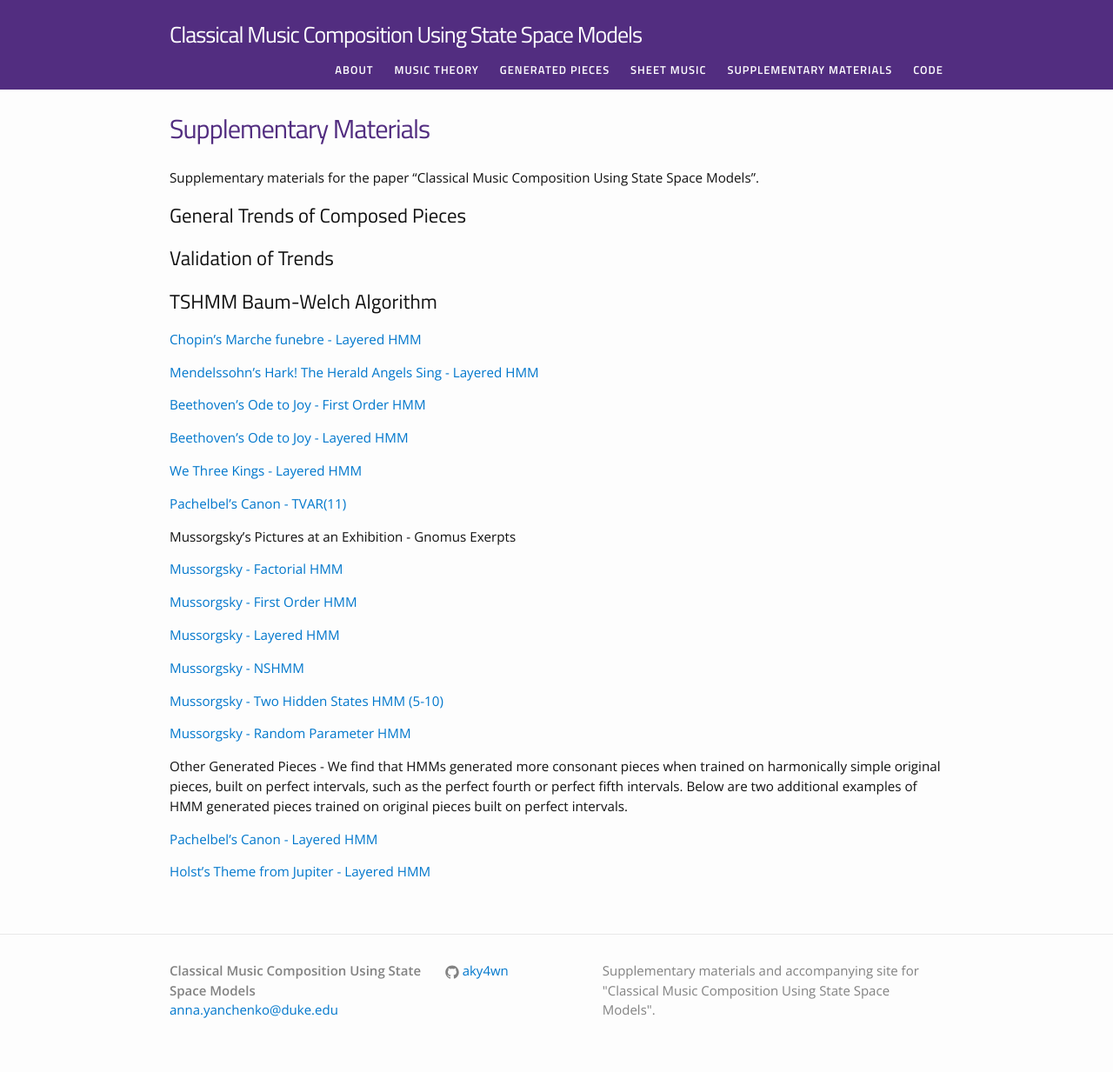
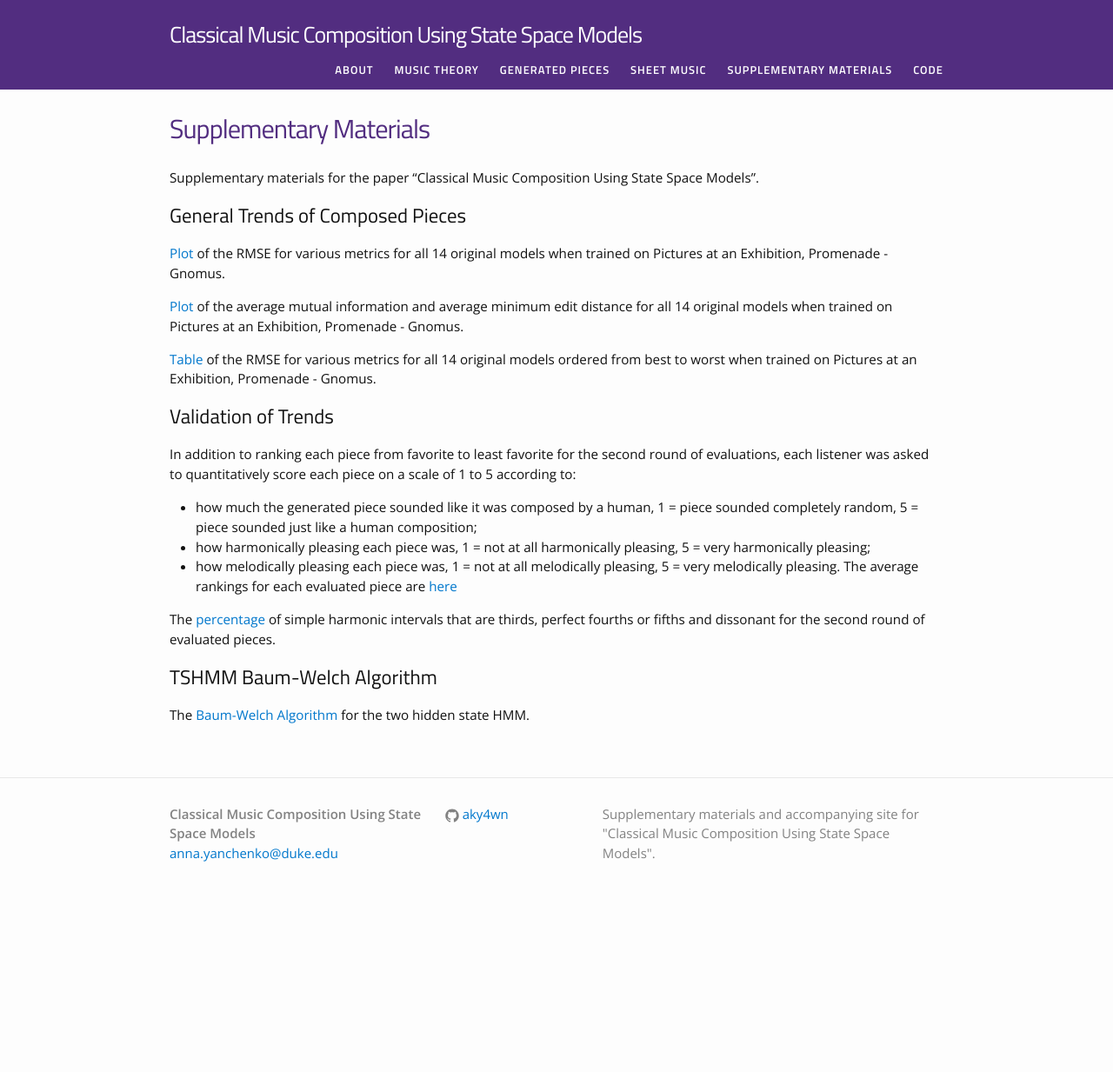
Before and after one commit to aky4wn/Classical-Music-Composition-Using-State-Space-Models, a Jekyll site: the page built from supplementary.md, in a window 1280 px wide. Shown: the whole page at 87% size. Built offline with Jekyll 4.4.1, drawn with Linux system fonts in a browser that asks for light colours; after the commit the page ends 1052 px from its top, so only the background shows below that.

Commit message:
Update supplementary.md

```diff
--- a/supplementary.md
+++ b/supplementary.md
@@ -6,44 +6,21 @@ permalink: /supplementary/
 Supplementary materials for the paper "Classical Music Composition Using State Space Models".
 
 ## General Trends of Composed Pieces
+[Plot]({{ site.url }}/supp/muss_RMSE_supp.pdf) of the RMSE for various metrics for all 14 original models when trained on Pictures at an Exhibition, Promenade - Gnomus.
 
+[Plot]({{ site.url }}/supp/muss_info.pdf) of the average mutual information and average minimum edit distance for all 14 original models when trained on Pictures at an Exhibition, Promenade - Gnomus.
 
+[Table]({{ site.url }}/supp/muss_RMSE_table.pdf) of the RMSE for various metrics for all 14 original models ordered from best to worst when trained on Pictures at an Exhibition, Promenade - Gnomus.
 
 
 ## Validation of Trends
+In addition to ranking each piece from favorite to least favorite for the second round of evaluations, each listener was asked to quantitatively score each piece on a scale of 1 to 5 according to:
+- how much the generated piece sounded like it was composed by a human, 1 = piece sounded completely random, 5 = piece sounded just like a human composition;
+- how harmonically pleasing each piece was, 1 = not at all harmonically pleasing, 5 = very harmonically pleasing;
+- how melodically pleasing each piece was, 1 = not at all melodically pleasing, 5 = very melodically pleasing.
+The average rankings for each evaluated piece are [here]({{ site.url }}/supp/rankings_table.pdf)
 
-
+The [percentage]({{ site.url }}/supp/simple_harmonic.pdf) of simple harmonic intervals that are thirds, perfect fourths or fifths and dissonant for the second round of evaluated pieces.
 
 ## TSHMM Baum-Welch Algorithm
-
-[Chopin's Marche funebre - Layered HMM]({{ site.url }}/Generated Pieces/chopin3_layered.mp3)
-
-[Mendelssohn's Hark! The Herald Angels Sing - Layered HMM]({{ site.url }}/Generated Pieces/Hark_Layered.mp3)
-
-[Beethoven's Ode to Joy - First Order HMM]({{ site.url }}/Generated Pieces/ode_to_joy_first.mp3)
-
-[Beethoven's Ode to Joy - Layered HMM]({{ site.url }}/Generated Pieces/ode-to-joy_layered.mp3)
-
-[We Three Kings - Layered HMM]({{ site.url }}/Generated Pieces/we-three-kings_layered.mp3)
-
-[Pachelbel's Canon - TVAR(11)]({{ site.url }}/Generated Pieces/pachelbel_TVAR11.mp3)
-
-Mussorgsky's Pictures at an Exhibition - Gnomus Exerpts
-
-[Mussorgsky - Factorial HMM]({{ site.url }}/Generated Pieces/Mussorgsky Example/MussFactorial.mp3)
-
-[Mussorgsky - First Order HMM]({{ site.url }}/Generated Pieces/Mussorgsky Example/MussFirstOrder.mp3)
-
-[Mussorgsky - Layered HMM]({{ site.url }}/Generated Pieces/Mussorgsky Example/MussLayered.mp3)
-
-[Mussorgsky - NSHMM]({{ site.url }}/Generated Pieces/Mussorgsky Example/MussNSHMM.mp3)
-
-[Mussorgsky - Two Hidden States HMM (5-10)]({{ site.url }}/Generated Pieces/Mussorgsky Example/MussTwo5-10.mp3)
-
-[Mussorgsky - Random Parameter HMM]({{ site.url }}/Generated Pieces/Mussorgsky Example/MussRandom.mp3)
-
-Other Generated Pieces - We find that HMMs generated more consonant pieces when trained on harmonically simple original pieces, built on perfect intervals, such as the perfect fourth or perfect fifth intervals. Below are two additional examples of HMM generated pieces trained on original pieces built on perfect intervals.
-
-[Pachelbel's Canon - Layered HMM]({{ site.url }}/Generated Pieces/pachelbel_layered.mp3)
-
-[Holst's Theme from Jupiter - Layered HMM]({{ site.url }}/Generated Pieces/Jupiter_layered.mp3)
+The [Baum-Welch Algorithm]({{ site.url }}/supp/appendix.pdf) for the two hidden state HMM.
```
